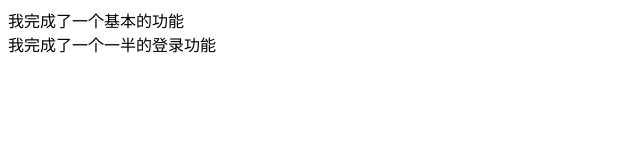
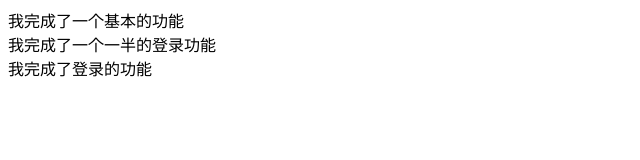
Before and after one commit to HouMonkey/firstProject, a plain HTML site: page index.html in a window 1280 px wide. Shown: the whole page, without its empty margins (0-640 px from the left). Drawn offline with Linux system fonts and the light colour scheme.

Commit message:
完成了登录功能

```diff
--- a/index.html
+++ b/index.html
@@ -8,6 +8,6 @@
 
 <div>我完成了一个基本的功能</div>
 <div>我完成了一个一半的登录功能</div>
-
+<div>我完成了登录的功能</div>
 </body>
 </html>
```
